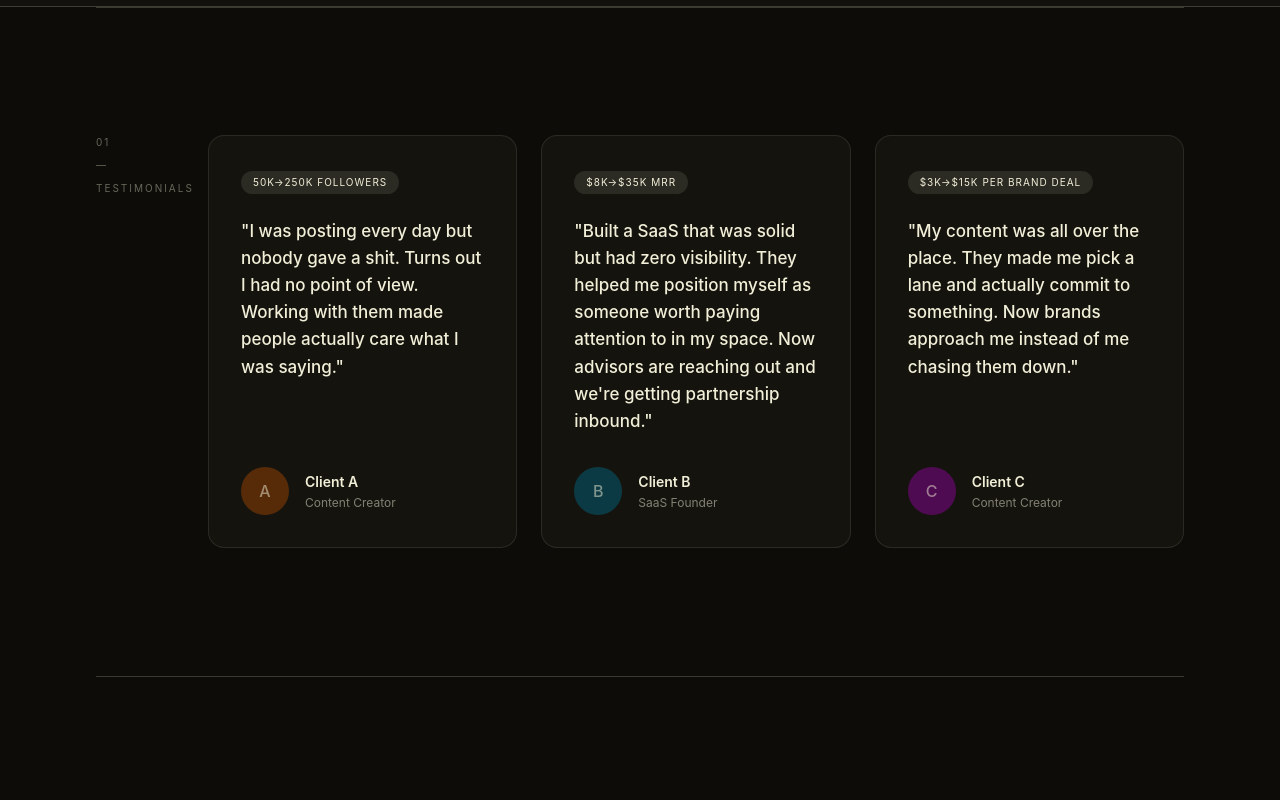
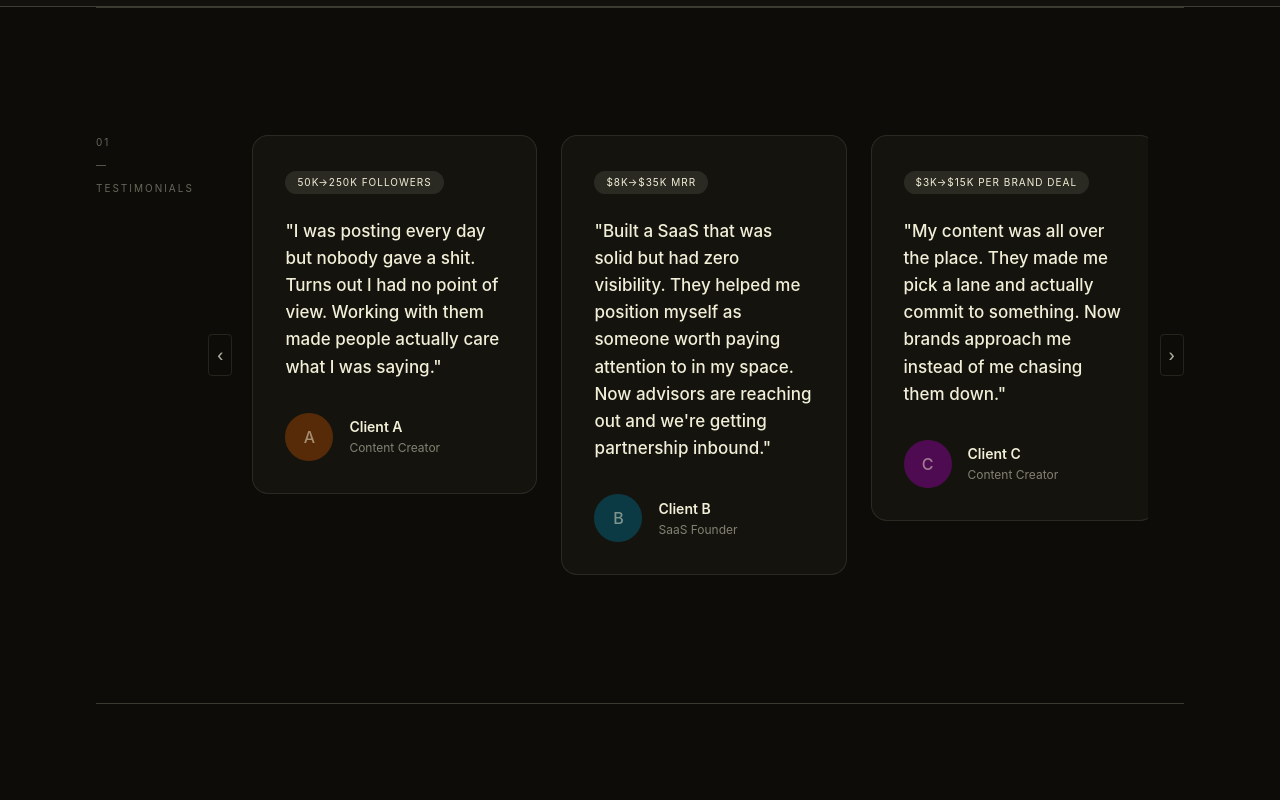
Before and after one commit to pratham-g7/elevative, a React (Vite) app: page / in a window 1280 px wide. Shown: the part 940-1740 px from the top of the page. Built offline with nearby package versions, Linux system fonts and the light colour scheme.

Commit message:
Update landing page

```diff
--- /dev/null
+++ b/src/app/components/InfiniteCarousel.tsx
@@ -0,0 +1,84 @@
+import { useRef, useEffect, useState, Children, isValidElement, ReactElement } from "react";
+
+type Props = {
+  children: any;
+  visible?: number;
+};
+
+export function InfiniteCarousel({ children, visible = 3 }: Props) {
+  const items = Children.toArray(children);
+  const len = items.length;
+  const viewportRef = useRef<HTMLDivElement | null>(null);
+  const [maxHeight, setMaxHeight] = useState<number | undefined>(undefined);
+
+  useEffect(() => {
+    // Equalize slide heights so boxes appear consistent
+    const vp = viewportRef.current;
+    if (!vp) return;
+    const slides = Array.from(vp.querySelectorAll<HTMLDivElement>(".carousel-slide"));
+    if (!slides.length) return;
+    const heights = slides.map((s) => s.getBoundingClientRect().height);
+    const max = Math.max(...heights);
+    setMaxHeight(max);
+  }, [children]);
+
+  const scrollBySlide = (direction: "next" | "prev") => {
+    const vp = viewportRef.current;
+    if (!vp) return;
+    const step = vp.clientWidth / visible;
+    if (direction === "next") {
+      // if at (or near) end, wrap to start
+      if (Math.abs(vp.scrollLeft + vp.clientWidth - vp.scrollWidth) < 2) {
+        vp.scrollTo({ left: 0, behavior: "instant" as any });
+      }
+      vp.scrollBy({ left: step, behavior: "smooth" });
+    } else {
+      if (vp.scrollLeft < 2) {
+        vp.scrollTo({ left: vp.scrollWidth, behavior: "instant" as any });
+      }
+      vp.scrollBy({ left: -step, behavior: "smooth" });
+    }
+  };
+
+  if (len === 0) return null;
+
+  return (
+    <div className="relative">
+      <div className="hidden lg:flex items-center">
+        <button
+          aria-label="Prev"
+          onClick={() => scrollBySlide("prev")}
+          className="mr-3 p-2 rounded border border-[#F2EFD8]/10 text-[#F2EFD8]/70 hover:text-[#F2EFD8]"
+        >
+          ‹
+        </button>
+
+        <div
+          ref={viewportRef}
+          className="flex snap-x snap-mandatory overflow-x-auto scroll-smooth w-full"
+          style={{ gap: "0.5rem", scrollbarWidth: "none", WebkitOverflowScrolling: "touch" }}
+        >
+          {items.map((child, i) => (
+            <div
+              key={i}
+              className="carousel-slide snap-start flex-none"
+              style={{ flex: `0 0 ${100 / visible}%`, paddingLeft: "0.5rem", paddingRight: "0.5rem", minHeight: maxHeight ? `${maxHeight}px` : undefined }}
+            >
+              {isValidElement(child) ? (child as ReactElement) : child}
+            </div>
+          ))}
+        </div>
+
+        <button
+          aria-label="Next"
+          onClick={() => scrollBySlide("next")}
+          className="ml-3 p-2 rounded border border-[#F2EFD8]/10 text-[#F2EFD8]/70 hover:text-[#F2EFD8]"
+        >
+          ›
+        </button>
+      </div>
+    </div>
+  );
+}
+
+export default InfiniteCarousel;
--- a/src/app/pages/Home.tsx
+++ b/src/app/pages/Home.tsx
@@ -4,6 +4,7 @@ import { UpwardReveal, StaggerContainer, StaggerItem } from "../components/Upwar
 import { CTASection } from "../components/CTASection";
 import { CaseStudyCard } from "../components/CaseStudyCard";
 import { TestimonialCard } from "../components/TestimonialCard";
+import InfiniteCarousel from "../components/InfiniteCarousel";
 import { ServicesFlow } from "../components/ServicesFlow";
 import { ChevronUp } from "lucide-react";
 import danielPhoto from "../../imports/daniel_photo.png";
@@ -101,7 +102,44 @@ export function Home() {
       </div>
       {/* 7. Testimonials */}
       <Section label="Testimonials" number="01" id="testimonials">
-        <StaggerContainer className="grid grid-cols-1 md:grid-cols-2 lg:grid-cols-3 gap-6">
+        {/* Desktop: manual infinite carousel showing 3 at once */}
+        <div className="hidden lg:block">
+          <InfiniteCarousel visible={3}>
+            <TestimonialCard
+              quote="I was posting every day but nobody gave a shit. Turns out I had no point of view. Working with them made people actually care what I was saying."
+              name="Client A"
+              role="Content Creator"
+              result="50k→250k Followers"
+              bgColor="bg-amber-700/40"
+            />
+            <TestimonialCard
+              quote="Built a SaaS that was solid but had zero visibility. They helped me position myself as someone worth paying attention to in my space. Now advisors are reaching out and we're getting partnership inbound."
+              name="Client B"
+              role="SaaS Founder"
+              result="$8k→$35k MRR"
+              bgColor="bg-cyan-700/40"
+            />
+            <TestimonialCard
+              quote="My content was all over the place. They made me pick a lane and actually commit to something. Now brands approach me instead of me chasing them down."
+              name="Client C"
+              role="Content Creator"
+              result="$3k→$15k Per Brand Deal"
+              bgColor="bg-fuchsia-700/40"
+            />
+            {/* extra template box to ensure 3-up carousel behaves */}
+            <TestimonialCard
+              quote="We honed my voice and tightened my offers. Demand became predictable and higher-ticket opportunities followed."
+              name="Client D"
+              role="Fitness Creator"
+              result="₹6L Monthly"
+              bgColor="bg-emerald-700/40"
+            />
+          </InfiniteCarousel>
+        </div>
+
+        {/* Mobile / tablet: keep original grid and testimonial boxes unchanged */}
+        <div className="lg:hidden">
+          <StaggerContainer className="grid grid-cols-1 md:grid-cols-2 gap-6">
             <TestimonialCard
               quote="I was posting every day but nobody gave a shit. Turns out I had no point of view. Working with them made people actually care what I was saying."
               name="Client A"
@@ -125,6 +163,7 @@ export function Home() {
               bgColor="bg-fuchsia-700/40"
             />
           </StaggerContainer>
+        </div>
       </Section>
 
 
@@ -151,10 +190,10 @@ export function Home() {
               </div>
             </div>
             <h2 className="text-3xl md:text-4xl font-sans font-semibold tracking-[-0.03em] mb-6">
-              From local trainer to a premium fitness brand.
+              From a fitness influencer struggling with views to multiple brand deals and coaching clients.
             </h2>
             <p className="text-[#F2EFD8]/65 text-[15px] leading-[1.7] mb-10">
-              We repositioned a gym trainer with a clear POV, rebuilt his content system, and packaged his offer. Within months, he was booking higher-ticket clients and scaling beyond 1:1 sessions.
+              We repositioned a fitness influencer with a clear POV, rebuilt his content system, and helped land a clothing brand deal.
             </p>
             <div className="flex flex-col sm:flex-row gap-4 mb-10">
               <div className="border border-[#F2EFD8]/10 bg-[#F2EFD8]/[0.02] p-6">
```
Lines whose indentation alone changed are shown as unchanged.
